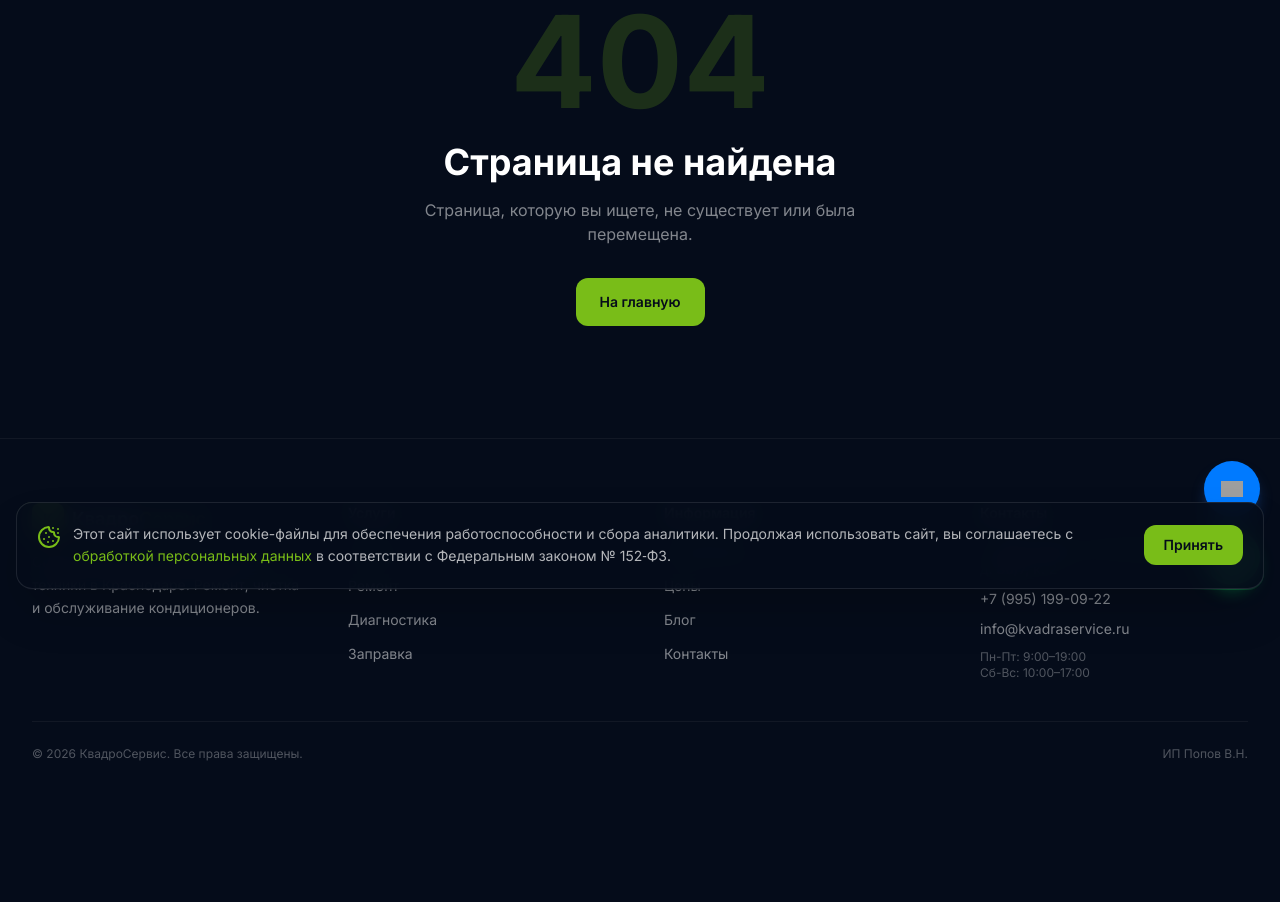
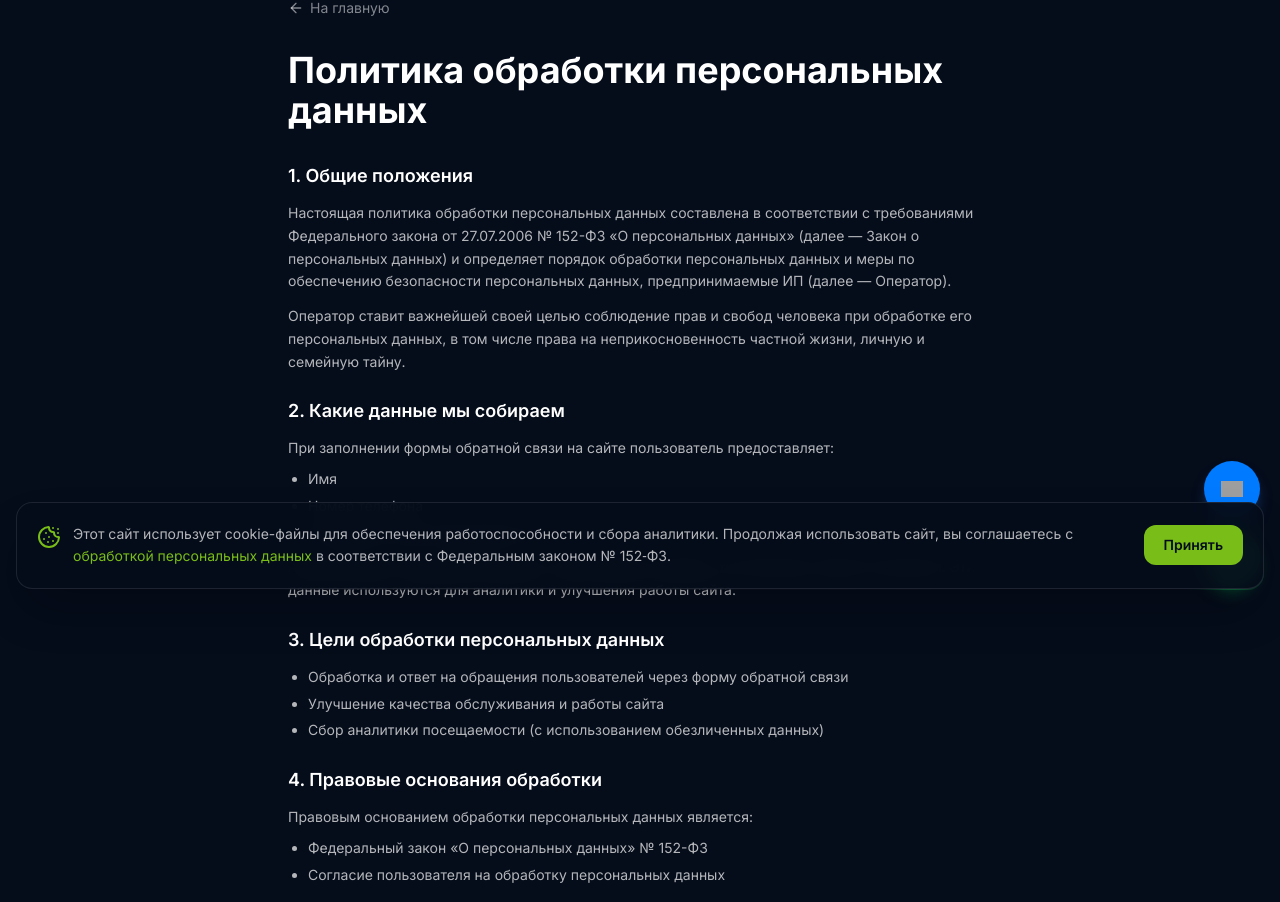
Before and after one commit to EwEE-ECO/Kvadra, a React (Vite) app: page /#/privacy in a window 1280 px wide. Shown: the part 195-1097 px from the top of the page. Before the commit the page ends 1021 px from the top, so only its background shows below. Built offline with nearby package versions, Linux system fonts and the light colour scheme; grey boxes are pictures that could not be loaded.

Commit message:
Добавлена страница Политики обработки персональных данных (/privacy)

```diff
--- a/src/App.jsx
+++ b/src/App.jsx
@@ -14,6 +14,7 @@ import ContactsPage from "./pages/ContactsPage";
 import PortfolioPage from "./pages/PortfolioPage";
 import BlogPage from "./pages/BlogPage";
 import BlogPostPage from "./pages/BlogPostPage";
+import PrivacyPage from "./pages/PrivacyPage";
 import NotFoundPage from "./pages/NotFoundPage";
 import LoginPage from "./pages/admin/LoginPage";
 import Dashboard from "./pages/admin/Dashboard";
@@ -39,6 +40,7 @@ function PublicLayout() {
           <Route path="/portfolio" element={<PortfolioPage />} />
           <Route path="/blog" element={<BlogPage />} />
           <Route path="/blog/:slug" element={<BlogPostPage />} />
+          <Route path="/privacy" element={<PrivacyPage />} />
           <Route path="*" element={<NotFoundPage />} />
         </Routes>
       </main>
--- a/src/components/CookieConsent.jsx
+++ b/src/components/CookieConsent.jsx
@@ -32,7 +32,7 @@ export default function CookieConsent() {
               <div>
                 <p className="text-sm text-white/70 leading-relaxed">
                   Этот сайт использует cookie-файлы для обеспечения работоспособности и сбора аналитики. Продолжая использовать сайт, вы соглашаетесь с{" "}
-                  <Link to="/about" className="text-accent hover:underline">обработкой персональных данных</Link> в соответствии с Федеральным законом №&nbsp;152‑ФЗ.
+                  <Link to="/privacy" className="text-accent hover:underline">обработкой персональных данных</Link> в соответствии с Федеральным законом №&nbsp;152‑ФЗ.
                 </p>
               </div>
             </div>
--- /dev/null
+++ b/src/pages/PrivacyPage.jsx
@@ -0,0 +1,87 @@
+import { Link } from "react-router-dom";
+import { motion } from "framer-motion";
+import { ArrowLeft } from "lucide-react";
+
+export default function PrivacyPage() {
+  return (
+    <section className="py-20 sm:py-28 bg-dark">
+      <div className="max-w-3xl mx-auto px-4 sm:px-6 lg:px-8">
+        <motion.div
+          initial={{ opacity: 0, y: 20 }}
+          animate={{ opacity: 1, y: 0 }}
+          transition={{ duration: 0.5 }}
+        >
+          <Link to="/" className="inline-flex items-center gap-1.5 text-sm text-white/50 hover:text-accent mb-8 transition-colors">
+            <ArrowLeft size={16} /> На главную
+          </Link>
+
+          <h1 className="text-3xl sm:text-4xl font-bold mb-8">Политика обработки персональных данных</h1>
+
+          <div className="space-y-6 text-white/70 leading-relaxed text-sm">
+            <section>
+              <h2 className="text-lg font-semibold text-white mb-3">1. Общие положения</h2>
+              <p>Настоящая политика обработки персональных данных составлена в соответствии с требованиями Федерального закона от 27.07.2006 № 152-ФЗ «О персональных данных» (далее — Закон о персональных данных) и определяет порядок обработки персональных данных и меры по обеспечению безопасности персональных данных, предпринимаемые ИП (далее — Оператор).</p>
+              <p className="mt-3">Оператор ставит важнейшей своей целью соблюдение прав и свобод человека при обработке его персональных данных, в том числе права на неприкосновенность частной жизни, личную и семейную тайну.</p>
+            </section>
+
+            <section>
+              <h2 className="text-lg font-semibold text-white mb-3">2. Какие данные мы собираем</h2>
+              <p>При заполнении формы обратной связи на сайте пользователь предоставляет:</p>
+              <ul className="list-disc pl-5 mt-2 space-y-1">
+                <li>Имя</li>
+                <li>Номер телефона</li>
+                <li>Сообщение (при необходимости)</li>
+              </ul>
+              <p className="mt-3">Автоматически собираемые данные: cookie-файлы, IP-адрес, тип браузера, время посещения. Эти данные используются для аналитики и улучшения работы сайта.</p>
+            </section>
+
+            <section>
+              <h2 className="text-lg font-semibold text-white mb-3">3. Цели обработки персональных данных</h2>
+              <ul className="list-disc pl-5 space-y-1">
+                <li>Обработка и ответ на обращения пользователей через форму обратной связи</li>
+                <li>Улучшение качества обслуживания и работы сайта</li>
+                <li>Сбор аналитики посещаемости (с использованием обезличенных данных)</li>
+              </ul>
+            </section>
+
+            <section>
+              <h2 className="text-lg font-semibold text-white mb-3">4. Правовые основания обработки</h2>
+              <p>Правовым основанием обработки персональных данных является:</p>
+              <ul className="list-disc pl-5 mt-2 space-y-1">
+                <li>Федеральный закон «О персональных данных» № 152-ФЗ</li>
+                <li>Согласие пользователя на обработку персональных данных</li>
+              </ul>
+            </section>
+
+            <section>
+              <h2 className="text-lg font-semibold text-white mb-3">5. Сроки обработки и хранения</h2>
+              <p>Персональные данные обрабатываются и хранятся до момента, пока не отпадут цели их обработки, либо до момента отзыва согласия пользователем. Cookie-файлы хранятся в браузере пользователя до момента очистки.</p>
+            </section>
+
+            <section>
+              <h2 className="text-lg font-semibold text-white mb-3">6. Передача данных третьим лицам</h2>
+              <p>Персональные данные пользователей не передаются третьим лицам, за исключением случаев, предусмотренных законодательством Российской Федерации.</p>
+            </section>
+
+            <section>
+              <h2 className="text-lg font-semibold text-white mb-3">7. Права пользователей</h2>
+              <p>Пользователь имеет право:</p>
+              <ul className="list-disc pl-5 mt-2 space-y-1">
+                <li>Получить информацию о своих персональных данных</li>
+                <li>Требовать уточнения, блокирования или уничтожения своих данных</li>
+                <li>Отозвать согласие на обработку персональных данных</li>
+                <li>Обжаловать действия Оператора в уполномоченном органе</li>
+              </ul>
+            </section>
+
+            <section>
+              <h2 className="text-lg font-semibold text-white mb-3">8. Контактная информация</h2>
+              <p>ИП, г. Краснодар, ул. Ростовское шоссе, д. 30/7, к. 2</p>
+              <p>Телефон: +7 (995) 199-09-22</p>
+            </section>
+          </div>
+        </motion.div>
+      </div>
+    </section>
+  );
+}
```
